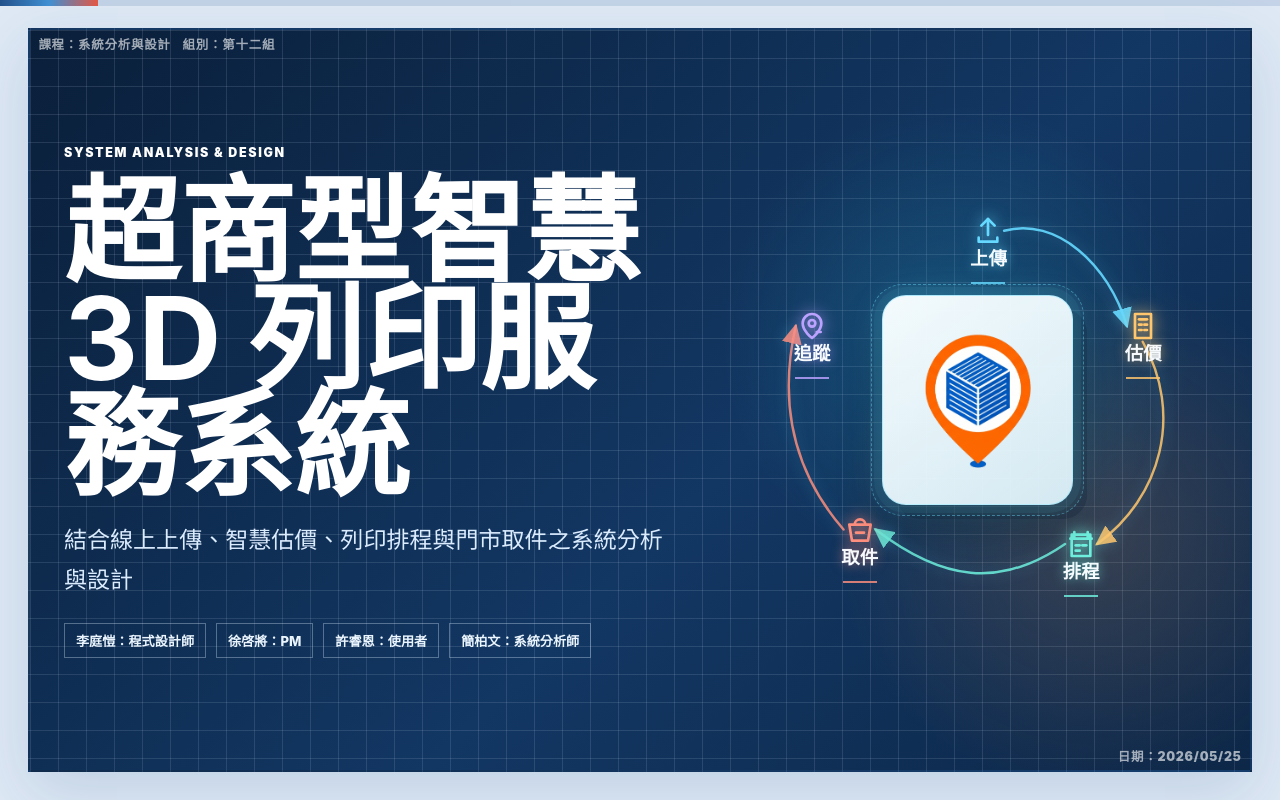
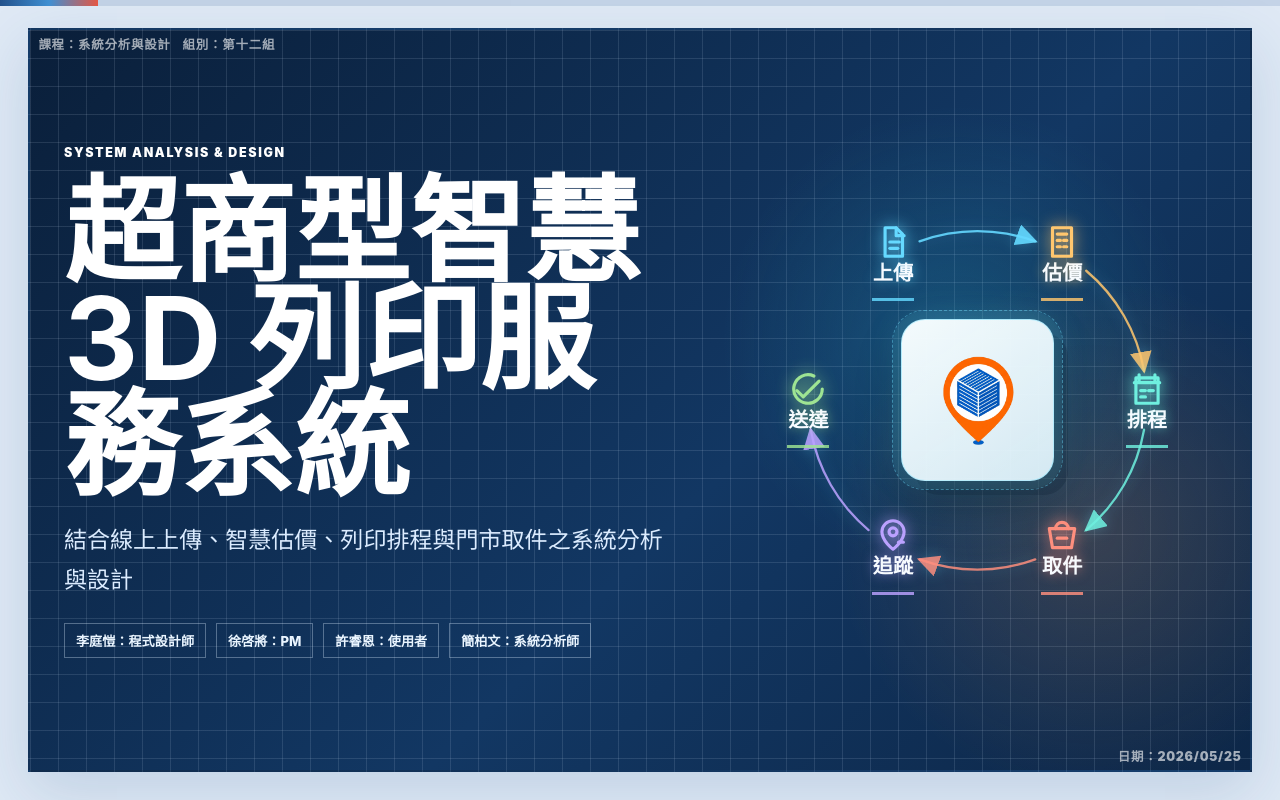
Before and after one commit to LawrenceLee0113/system_design_PPT, a plain HTML site: page index.html in a window 1280 px wide. Drawn offline with Linux system fonts and the light colour scheme.

Commit message:
Rebuild cover flow as fixed circle

```diff
--- a/deck-base.css
+++ b/deck-base.css
@@ -193,7 +193,7 @@ p,
 
 .cover-flow-line {
   position: absolute;
-  inset: 6% 4% 8%;
+  inset: 0;
   z-index: 0;
   overflow: visible;
   pointer-events: none;
@@ -203,7 +203,7 @@ p,
 .flow-segment {
   fill: none;
   stroke: rgba(220, 236, 255, 0.42);
-  stroke-width: 2.45;
+  stroke-width: 2.3;
   stroke-linecap: round;
   stroke-linejoin: round;
   stroke-dasharray: none;
@@ -252,8 +252,10 @@ p,
 }
 
 .stage-pill {
-  width: 98px;
-  height: 92px;
+  width: 112px;
+  height: 96px;
+  left: 50%;
+  top: 50%;
   display: flex;
   flex-direction: column;
   align-items: center;
@@ -267,6 +269,7 @@ p,
   clip-path: none;
   box-shadow: none;
   isolation: isolate;
+  transform: translate(-50%, -50%);
   z-index: 2;
 }
 
@@ -278,17 +281,17 @@ p,
   content: "";
   position: absolute;
   left: 50%;
-  bottom: 3px;
-  width: 34px;
-  height: 2px;
+  bottom: 0;
+  width: 42px;
+  height: 3px;
   background: currentColor;
   opacity: 0.82;
   transform: translateX(-50%);
 }
 
 .stage-pill .node-icon {
-  width: 32px;
-  height: 32px;
+  width: 38px;
+  height: 38px;
   margin-bottom: 0;
   color: currentColor;
   filter: drop-shadow(0 0 8px currentColor);
@@ -307,43 +310,49 @@ p,
 
 .stage-pill strong {
   color: #f7fbff;
-  font-size: 1.15rem;
+  font-size: 1.26rem;
   line-height: 1;
   text-shadow: 0 0 12px color-mix(in srgb, var(--node-color, #6ee0ff) 58%, transparent);
 }
 
 .p1 {
-  top: 7%;
-  left: 42%;
+  left: 32.25%;
+  top: 19.26%;
   --node-color: #65d9ff;
 }
 
 .p2 {
-  top: 27%;
-  right: 5%;
+  left: 67.75%;
+  top: 19.26%;
   --node-color: #ffc66e;
 }
 
 .p3 {
-  right: 18%;
-  bottom: 8%;
+  left: 85.5%;
+  top: 50%;
   --node-color: #6ff0df;
 }
 
 .p4 {
-  bottom: 11%;
-  left: 15%;
+  left: 67.75%;
+  top: 80.74%;
   --node-color: #ff8f7e;
 }
 
 .p5 {
-  top: 27%;
-  left: 5%;
+  left: 32.25%;
+  top: 80.74%;
   --node-color: #bca2ff;
 }
 
+.p6 {
+  left: 14.5%;
+  top: 50%;
+  --node-color: #9ee493;
+}
+
 .system-core {
-  inset: 28% 30%;
+  inset: 33% 34%;
   border: 1px solid rgba(110, 224, 255, 0.42);
   border-radius: 24px;
   background:
@@ -361,7 +370,7 @@ p,
 .system-core::before {
   content: "";
   position: absolute;
-  inset: -12px;
+  inset: -10px;
   z-index: -1;
   border: 1px dashed rgba(110, 224, 255, 0.42);
   border-radius: 32px;
@@ -370,8 +379,8 @@ p,
 
 .system-core img {
   display: block;
-  width: 88%;
-  height: 88%;
+  width: 82%;
+  height: 82%;
   object-fit: contain;
   object-position: center center;
 }
--- a/deck-data.js
+++ b/deck-data.js
@@ -13,7 +13,7 @@ window.PRESENTATION_DECK = {
     "許睿恩：使用者",
     "簡柏文：系統分析師"
   ],
-  coverNodes: ["上傳", "估價", "排程", "取件", "追蹤"],
+  coverNodes: ["上傳", "估價", "排程", "取件", "追蹤", "送達"],
   coreLabel: "3D Print",
   coreTitle: "超商取件服務",
   slides: [
--- a/deck.js
+++ b/deck.js
@@ -11,11 +11,12 @@ function escapeHtml(value) {
 
 function coverIcon(name) {
   const icons = {
-    "上傳": '<svg viewBox="0 0 24 24" aria-hidden="true"><path d="M12 3v12"/><path d="m7 8 5-5 5 5"/><path d="M5 17v3h14v-3"/></svg>',
+    "上傳": '<svg viewBox="0 0 24 24" aria-hidden="true"><path d="M7 3h7l4 4v14H7z"/><path d="M14 3v5h5"/><path d="M10 12h6"/><path d="M10 16h5"/></svg>',
     "估價": '<svg viewBox="0 0 24 24" aria-hidden="true"><path d="M6 3h12v18H6z"/><path d="M9 7h6"/><path d="M9 11h2"/><path d="M13 11h2"/><path d="M9 15h2"/><path d="M13 15h2"/></svg>',
     "排程": '<svg viewBox="0 0 24 24" aria-hidden="true"><path d="M7 3v4"/><path d="M17 3v4"/><path d="M4 8h16"/><path d="M5 5h14v16H5z"/><path d="M8 13h3"/><path d="M13 13h3"/><path d="M8 17h3"/></svg>',
     "取件": '<svg viewBox="0 0 24 24" aria-hidden="true"><path d="M4 8h16l-2 12H6z"/><path d="M8 8a4 4 0 0 1 8 0"/><path d="M9 14h6"/></svg>',
-    "追蹤": '<svg viewBox="0 0 24 24" aria-hidden="true"><path d="M12 21s7-5.2 7-11a7 7 0 0 0-14 0c0 5.8 7 11 7 11z"/><circle cx="12" cy="10" r="2.5"/><path d="M15.5 16.5h3"/></svg>'
+    "追蹤": '<svg viewBox="0 0 24 24" aria-hidden="true"><path d="M12 21s7-5.2 7-11a7 7 0 0 0-14 0c0 5.8 7 11 7 11z"/><circle cx="12" cy="10" r="2.5"/><path d="M15.5 16.5h3"/></svg>',
+    "送達": '<svg viewBox="0 0 24 24" aria-hidden="true"><path d="M5 13 9 17 19 7"/><path d="M21 12a9 9 0 1 1-5.3-8.2"/></svg>'
   };
   return icons[name] || "";
 }
@@ -30,10 +31,11 @@ function renderCoverVisual() {
             <path d="M 0 0 L 8 4 L 0 8 z" fill="context-stroke"></path>
           </marker>
         </defs>
-        <path class="flow-segment flow-1" d="M 56.1 9.3 C 68 6, 80 17, 84.1 31"></path>
-        <path class="flow-segment flow-2" d="M 87.7 34.6 C 97 51, 92 70, 77.3 80.7"></path>
-        <path class="flow-segment flow-3" d="M 70 80.7 C 55 91, 42 89, 26.8 77.4"></path>
-        <path class="flow-segment flow-4" d="M 19.5 77.4 C 7 63, 5 47, 8.6 31"></path>
+        <path class="flow-segment flow-1" d="M 37.86 16.64 A 35.5 35.5 0 0 1 62.14 16.64"></path>
+        <path class="flow-segment flow-2" d="M 72.82 22.81 A 35.5 35.5 0 0 1 84.96 43.84"></path>
+        <path class="flow-segment flow-3" d="M 84.96 56.16 A 35.5 35.5 0 0 1 72.82 77.19"></path>
+        <path class="flow-segment flow-4" d="M 62.14 83.36 A 35.5 35.5 0 0 1 37.86 83.36"></path>
+        <path class="flow-segment flow-5" d="M 27.18 77.19 A 35.5 35.5 0 0 1 15.04 56.16"></path>
       </svg>
       ${deck.coverNodes
         .map(
```
